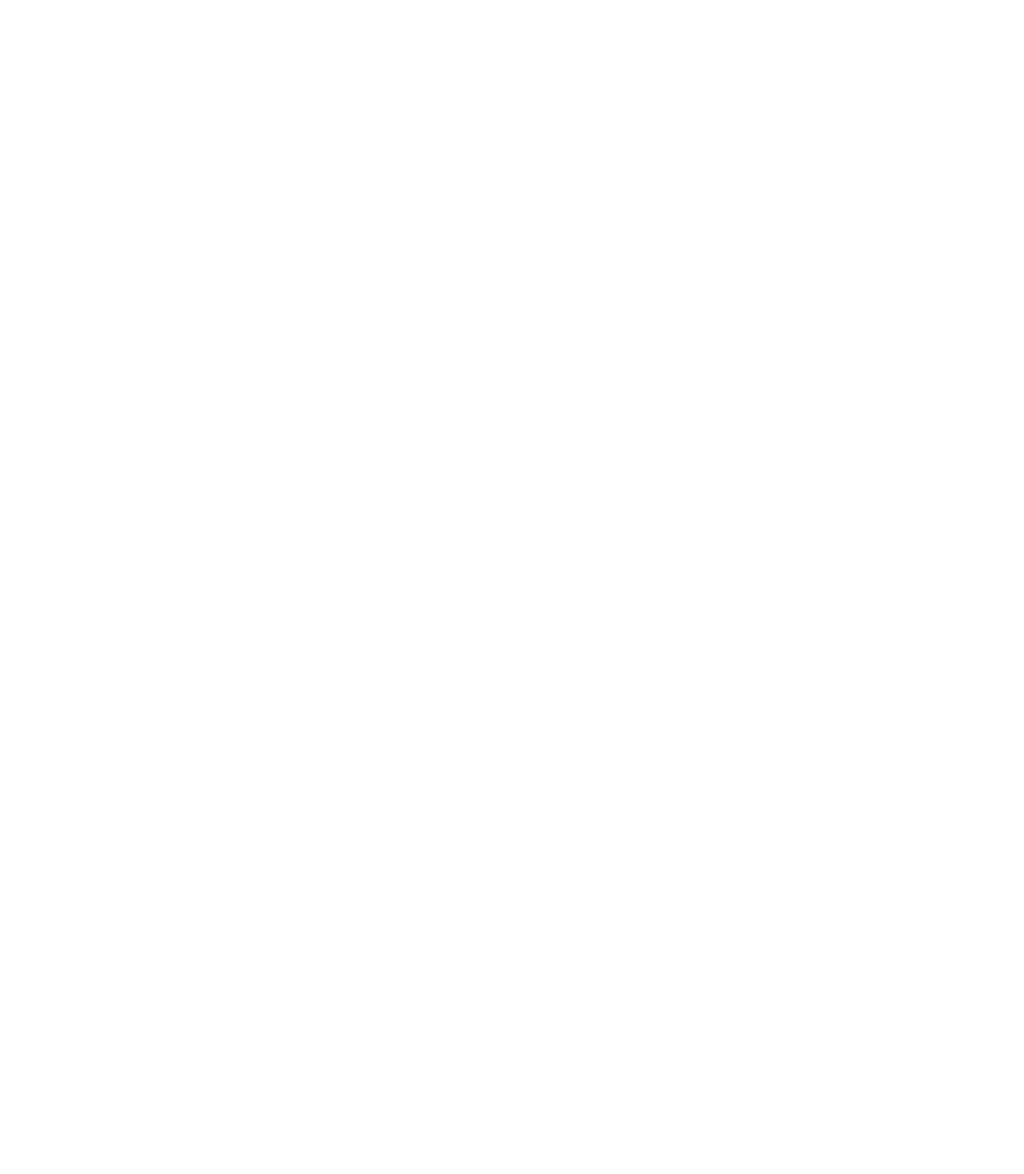
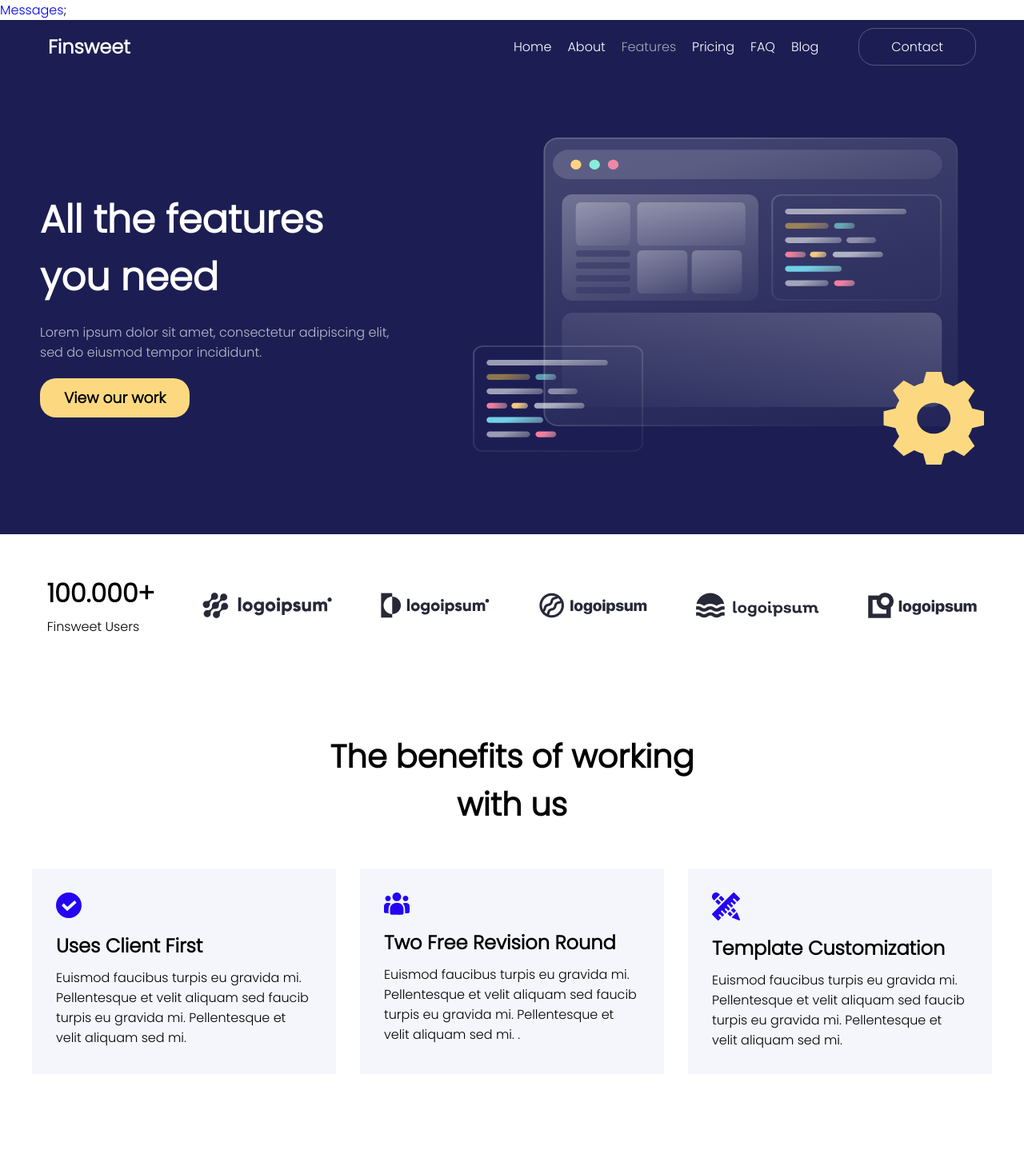
Before and after one commit to Shakhmurad7/finsweet, a React (Vite) app: page /Features in a window 1280 px wide. Before the commit this address had no page. Shown: the top 1468 px of the page at 80% size. Before the commit the page ends 800 px from the top, so only its background shows below. Built offline with nearby package versions, Linux system fonts and the light colour scheme.

Commit message:
add features page

```diff
--- a/src/App.jsx
+++ b/src/App.jsx
@@ -2,6 +2,7 @@
 import Home from "./NavbarMetodlar/HomePage/Home"
 import About from "./NavbarMetodlar/AboutPage/About"
 import Contact from "./NavbarMetodlar/ContactPage/Contact"
+import Features from "./NavbarMetodlar/Features/Features"
 
 
 
@@ -12,6 +13,7 @@
         <Route path="/" element={<Home/>}/>
         <Route path="/Contact" element={<Contact/>}/>
         <Route path="/About" element={<About/>}/>
+        <Route path="/Features" element={<Features/>}/>
       </Routes>
     </>
   )
--- a/src/NavbarMetodlar/AboutPage/About.jsx
+++ b/src/NavbarMetodlar/AboutPage/About.jsx
@@ -1,6 +1,8 @@
 import PageContainer from "../../PageContainer";
 import data from "../HomePage/data";
 import styles from "./About.module.css";
+import AboutCard from "./AboutCard";
+import LogoIcon from "./LogoIcon";
 
 const About = () => {
   return (
@@ -151,38 +153,12 @@
             </div>
           </div>
 
-          <div className={styles["section-end"]}>
-            <div className={styles["section-end-top-text"]}>
-              <h2>The benefits of working with us</h2>
-            </div>
-            <div className="section-end-card">
-              <div className="Card-container">
-                {data.slice(0, 3).map(({ id, imge, text, item }) => {
-                  return (
-                    <div className={styles["card-about"]}>
-                      <img src={`/img/${imge}`} />
-                      <h2>{item}</h2>
-                      <p>{text}</p>
-                    </div>
-                  );
-                })}
-              </div>
-            </div>
-          </div>
+          <AboutCard/>
+
         </section>
 
         <div className="Big-container">
-          <div className={styles["page-container"]}>
-            <div className={styles["page-row"]}>
-              <h2>100.000+</h2>
-              <p>Finsweet Users</p>
-            </div>
-            <img src={"./img/Logo 1.png"} />
-            <img src={"./img/Logo 2.png"} />
-            <img src={"./img/Logo 3.png"} />
-            <img src={"./img/Logo 4.png"} />
-            <img src={"./img/Logo 5.png"} />
-          </div>
+                <LogoIcon/>
         </div>
 
         <aside>
--- a/src/NavbarMetodlar/AboutPage/About.module.css
+++ b/src/NavbarMetodlar/AboutPage/About.module.css
@@ -3,6 +3,7 @@
   padding: 0;
 }
 * {
+  font-family: "Poppins", sans-serif;
   padding: 0;
   margin: 0;
   box-sizing: border-box;
@@ -178,8 +179,6 @@
   gap: 40px;
   justify-content: space-between;
 }
-
-
 .aside-img{
   height: 170px;
   border-radius: 50%;
--- /dev/null
+++ b/src/NavbarMetodlar/AboutPage/AboutCard.jsx
@@ -0,0 +1,27 @@
+import React from 'react'
+import styles from "./About.module.css";
+import data from "../HomePage/data";
+function AboutCard() {
+  return (
+    <div className={styles["section-end"]}>
+    <div className={styles["section-end-top-text"]}>
+      <h2>The benefits of working with us</h2>
+    </div>
+    <div className="section-end-card">
+      <div className="Card-container">
+        {data.slice(0, 3).map(({ id, imge, text, item }) => {
+          return (
+            <div className={styles["card-about"]}>
+              <img src={`/img/${imge}`} />
+              <h2>{item}</h2>
+              <p>{text}</p>
+            </div>
+          );
+        })}
+      </div>
+    </div>
+  </div>
+  )
+}
+
+export default AboutCard
--- /dev/null
+++ b/src/NavbarMetodlar/AboutPage/LogoIcon.jsx
@@ -0,0 +1,19 @@
+import React from 'react'
+import styles from "./About.module.css";
+function LogoIcon() {
+  return (
+    <div className={styles["page-container"]}>
+    <div className={styles["page-row"]}>
+      <h2>100.000+</h2>
+      <p>Finsweet Users</p>
+    </div>
+    <img src={"./img/Logo 1.png"} />
+    <img src={"./img/Logo 2.png"} />
+    <img src={"./img/Logo 3.png"} />
+    <img src={"./img/Logo 4.png"} />
+    <img src={"./img/Logo 5.png"} />
+  </div>
+  )
+}
+
+export default LogoIcon
--- /dev/null
+++ b/src/NavbarMetodlar/Features/Features.jsx
@@ -0,0 +1,66 @@
+import React from 'react'
+import PageContainer from '../../PageContainer'
+import style from './Features.module.css'
+import styles from '../AboutPage/About.module.css'
+import LogoIcon from '../AboutPage/LogoIcon'
+import AboutCard from '../AboutPage/AboutCard'
+import Accardion from '../HomePage/Accardion'
+
+function Features() {
+  return (
+    <PageContainer>
+
+        {/* ---NavBar--- */}
+        <div className={style['Navbar']}>
+        <nav>
+        <div className="Big-container">
+          <div className="nav-container">
+            <div className="nav-left">
+              <h2>All the features you need</h2>
+              <p>
+                Lorem ipsum dolor sit amet, consectetur adipiscing elit, sed do
+                eiusmod tempor incididunt.
+              </p>
+              <div className="nav-left-row">
+                <h3>View our work</h3>
+                <div className={style['nav-left-row-icon']}>
+                  <h4>View Pricing</h4>
+                  <i class="fa-solid fa-arrow-right"></i>
+                </div>
+              </div>
+            </div>
+
+            <div className="nav-right">
+              <img src={"./img/Feature Hero Illustration.svg"} />
+            </div>
+          </div>
+        </div>
+      </nav>
+        </div>
+
+    {/* ---LogoICon--- */}
+        <LogoIcon/>
+
+
+    {/* ---AboutCard--- */}
+        <AboutCard/>
+
+
+    {/* ---Accardion---- */}
+    <div className="Big-container">
+    <div className="accardion-container">
+            <div className="accardion-left">
+              <h2>Frequently asked questions</h2>
+              <p>Contact us for more info</p>
+            </div>
+            <div className="accardion-right">
+              <Accardion />
+            </div>
+    </div>
+    </div>
+
+    </PageContainer>
+  )
+}
+
+export default Features
--- /dev/null
+++ b/src/NavbarMetodlar/Features/Features.module.css
@@ -0,0 +1,14 @@
+body{
+    padding: 0;
+    margin: 0;
+
+}
+*{
+    font-family: "Poppins", sans-serif;
+    padding: 0;
+    margin: 0;
+    box-sizing: border-box;
+}
+.nav-left-row-icon{
+    display: none;
+}
--- a/src/NavbarMetodlar/HomePage/Style.css
+++ b/src/NavbarMetodlar/HomePage/Style.css
@@ -92,7 +92,7 @@
 .nav-left h2 {
   font-size: 3rem;
   width: 100%;
-  max-width: 350px;
+  max-width: 400px;
 }
 .nav-right img {
   width: 100%;
@@ -571,6 +571,10 @@
   display: none;
 }
 
+.header-top-right a.active{
+  opacity: 0.6;
+}
+
 @media (max-width: 1320px) {
   .Big-container {
     padding: 0px 50px;
--- a/src/Pages/Header.jsx
+++ b/src/Pages/Header.jsx
@@ -1,9 +1,19 @@
 import { useState } from "react"
 import { Link } from "react-router-dom"
+import { NavLink } from "react-router-dom";
 const Header =()=>{
     const [menu , setmenu] = useState(false)
     return(
         <>
+
+<NavLink
+  to="/"
+  className={({ isActive, isPending }) =>
+    isPending ? "pending" : isActive ? "active" : ""
+  }
+>
+  Messages
+</NavLink>;
             <header>
                 <div className="Big-container">
 
@@ -15,12 +25,12 @@
 
                     <div className={`header-top-right ${menu? `header-top-right`:`active`}`}>
                         <ul>
-                            <Link to={'/'}><li>Home</li></Link>
-                            <Link to={'/About'}><li>About</li></Link>
-                            <Link to={'/'}><li>Features</li></Link>
-                            <Link to={'/'}><li>Pricing</li></Link>
-                            <Link to={'/'}><li>FAQ</li></Link>
-                            <Link to={'/'}><li>Blog</li></Link>
+                            <NavLink to={'/'}><li>Home</li></NavLink>
+                            <NavLink to={'/About'}><li>About</li></NavLink>
+                            <NavLink to={'/Features'}><li>Features</li></NavLink>
+                            <NavLink to={'/'}><li>Pricing</li></NavLink>
+                            <NavLink to={'/'}><li>FAQ</li></NavLink>
+                            <NavLink to={'/'}><li>Blog</li></NavLink>
                         </ul>
 
                         <Link  className="tage-a" to={"/Contact"}>Contact</Link>
```
Also changed, not shown: public/img/Feature Hero Illustration.svg (added).
